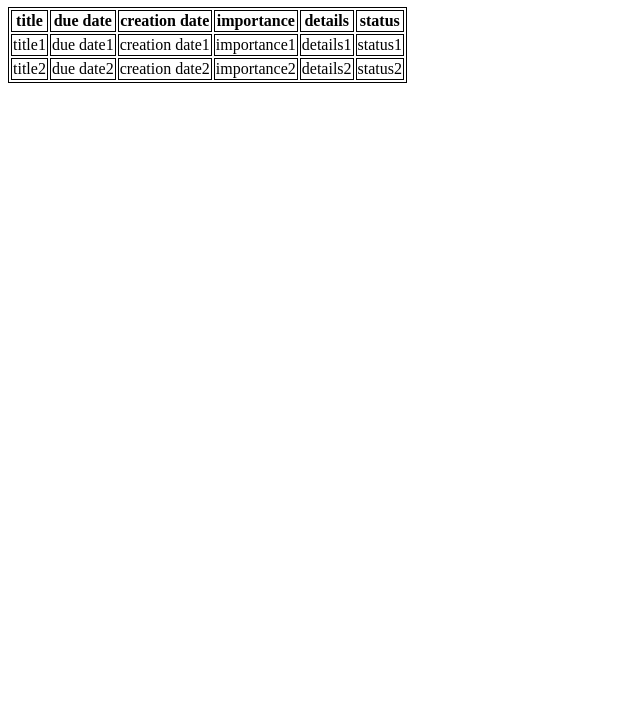
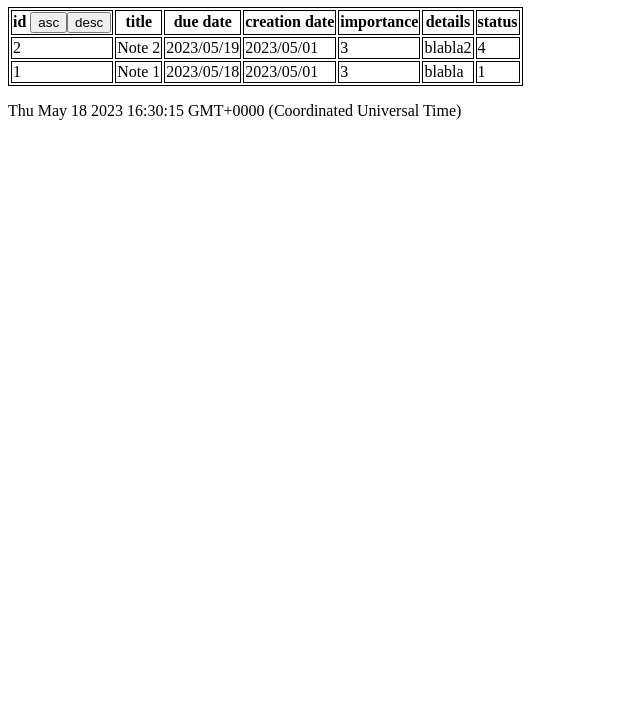
Before and after one commit to hplerjen/project1, a website: page source/public/index.html in a window 1280 px wide. Shown: the part 73-800 px from the top of the page, without its empty margins (0-640 px from the left). Drawn offline with nearby package versions, Linux system fonts and the light colour scheme.

Commit message:
Enhance table with DOM access

```diff
--- a/source/public/index.html
+++ b/source/public/index.html
@@ -3,34 +3,69 @@
 <head>
   <meta charset="UTF-8">
   <title>Note App</title>
-  <script src="https://cdnjs.cloudflare.com/ajax/libs/handlebars.js/4.7.3/handlebars.min.js" integrity="sha256-/PJBs6QWvXijOFIX04kZpLb6ZtSQckdOIavLWKKOgXU=" crossorigin="anonymous" defer></script>
-  <script src="scripts/index.js" type="module"></script>
-
+  <!--<script src="https://cdnjs.cloudflare.com/ajax/libs/handlebars.js/4.7.3/handlebars.min.js" integrity="sha256-/PJBs6QWvXijOFIX04kZpLb6ZtSQckdOIavLWKKOgXU=" crossorigin="anonymous" defer></script>-->
+  <script src="scripts/index.js" type="text/javascript"></script>
+  <script src="scripts/noteModel.js" type="text/javascript"></script>
   <link rel="stylesheet" href="styles/index.css">
 </head>
 <body>
-<h1>Note App HP</h1>
-<table>
-  <tr><th>title</th>
-  <th>due date</th>
-  <th>creation date</th>
-  <th>importance</th>
-  <th>details</th>
-  <th>status</th></tr>
-  <tr><td>title1</td>
-  <td>due date1</td>
-  <td>creation date1</td>
-  <td>importance1</td>
-  <td>details1</td>
-  <td>status1</td></tr>
-  <tr><td>title2</td>
-  <td>due date2</td>
-  <td>creation date2</td>
-  <td>importance2</td>
-  <td>details2</td>
-  <td>status2</td></tr>
+
+<!-- define table header -->
+<h1>Notes</h1>
+<table id="notes">
+  <tr>
+    <th id="id">id <button id="id-asc">asc</button><button id="id-desc">desc</button></th>
+    <th id="title">title</th>
+    <th id="duedate">due date</th>
+    <th>creation date</th>
+    <th>importance</th>
+    <th>details</th>
+    <th>status</th></tr>
 </table>
+<p id="currentTime"> </p>
+<script>
+  const noteList = document.querySelector("#notes");
 
+  function addSortButton(id, sortWay){
+    const button = document.createElement("button");
+    button.setId(id + sortWay);
+    button.addEventListener('click', () => {
+        notes.notesSorted();
+        renderNotes();
+    })
+  }
+
+  function addSortButtons(id){
+    document.getElementById(id).appendChild(addSortButton (id, "asc"));
+    document.getElementById(id).appendChild(addSortButton (id, "desc"));
+  }
+
+  function createTableCellElement(data, tableCellType) {
+    const tableCellElement = document.createElement(tableCellType);
+    tableCellElement.textContent = data;
+    return tableCellElement;
+  }
+
+  function renderNotes() {
+    const df = document.createDocumentFragment();
+    for (const note of notes) {
+      const rowElement = document.createElement("tr");
+      rowElement.appendChild(createTableCellElement(note.id, "td"), );
+      rowElement.appendChild(createTableCellElement(note.title, "td"));
+      rowElement.appendChild(createTableCellElement(note.dueDate, "td"));
+      rowElement.appendChild(createTableCellElement(note.creationDate, "td"));
+      rowElement.appendChild(createTableCellElement(note.importance, "td"));
+      rowElement.appendChild(createTableCellElement(note.details, "td"));
+      rowElement.appendChild(createTableCellElement(note.status, "td"));
+      df.appendChild(rowElement);
+    }
+    noteList.appendChild(df);
+    document.getElementById("currentTime").innerHTML = new Date();
+  }
+
+
+    renderNotes()
+</script>
 
 </body>
 </html>
--- /dev/null
+++ b/source/public/scripts/noteModel.js
@@ -0,0 +1,28 @@
+/* eslint-disable no-unused-vars */
+const notes = [
+    {"id": "2",
+    "title": "Note 2",
+    "dueDate": "2023/05/19",
+    "creationDate": "2023/05/01",
+     "importance": 3,
+     "details" : "blabla2",
+     "status" : 4
+    },
+    {"id": "1",
+    "title": "Note 1",
+    "dueDate": "2023/05/18",
+    "creationDate": "2023/05/01",
+     "importance": 3,
+     "details" : "blabla",
+     "status" : 1
+    }
+];
+
+
+function compareNotes(n1, n2) {
+    return n1.id - n2.id;
+}
+
+function notesSorted(){
+    return [...notes].sort(compareNotes());
+}
```
